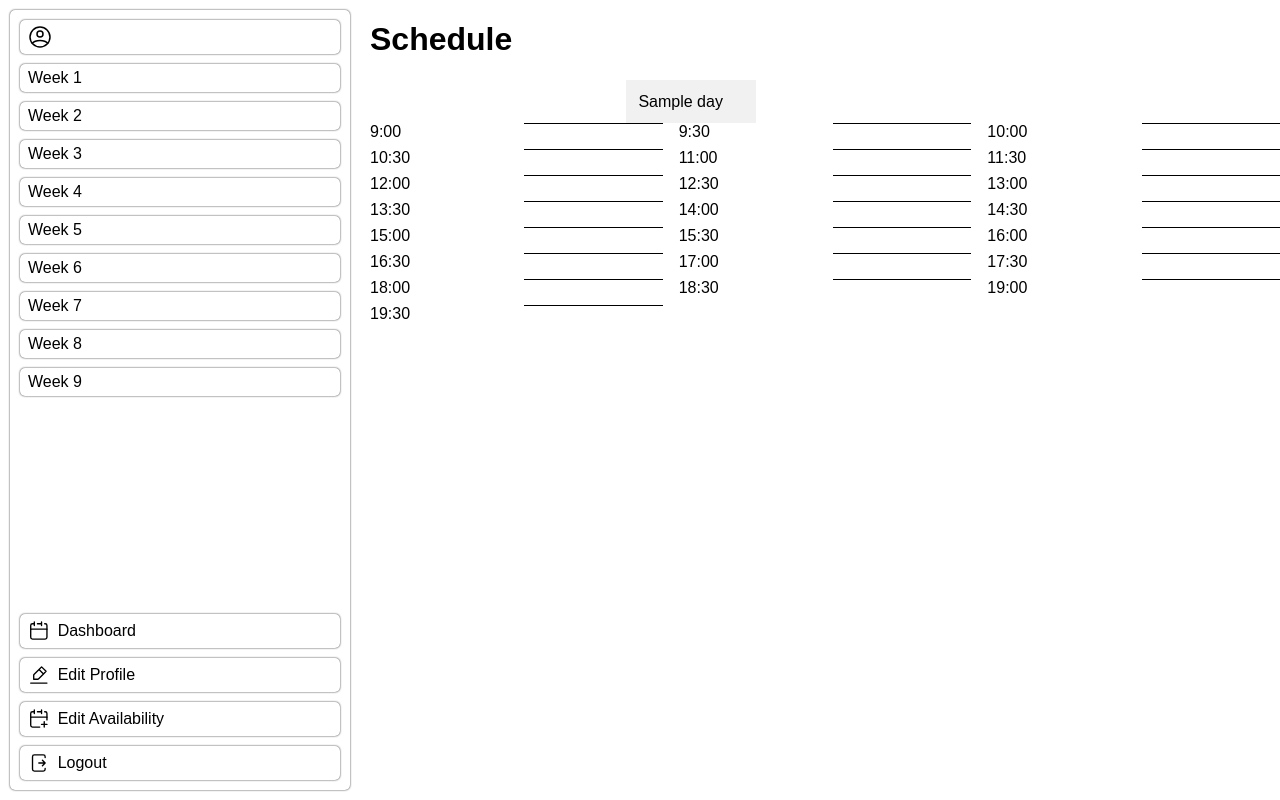
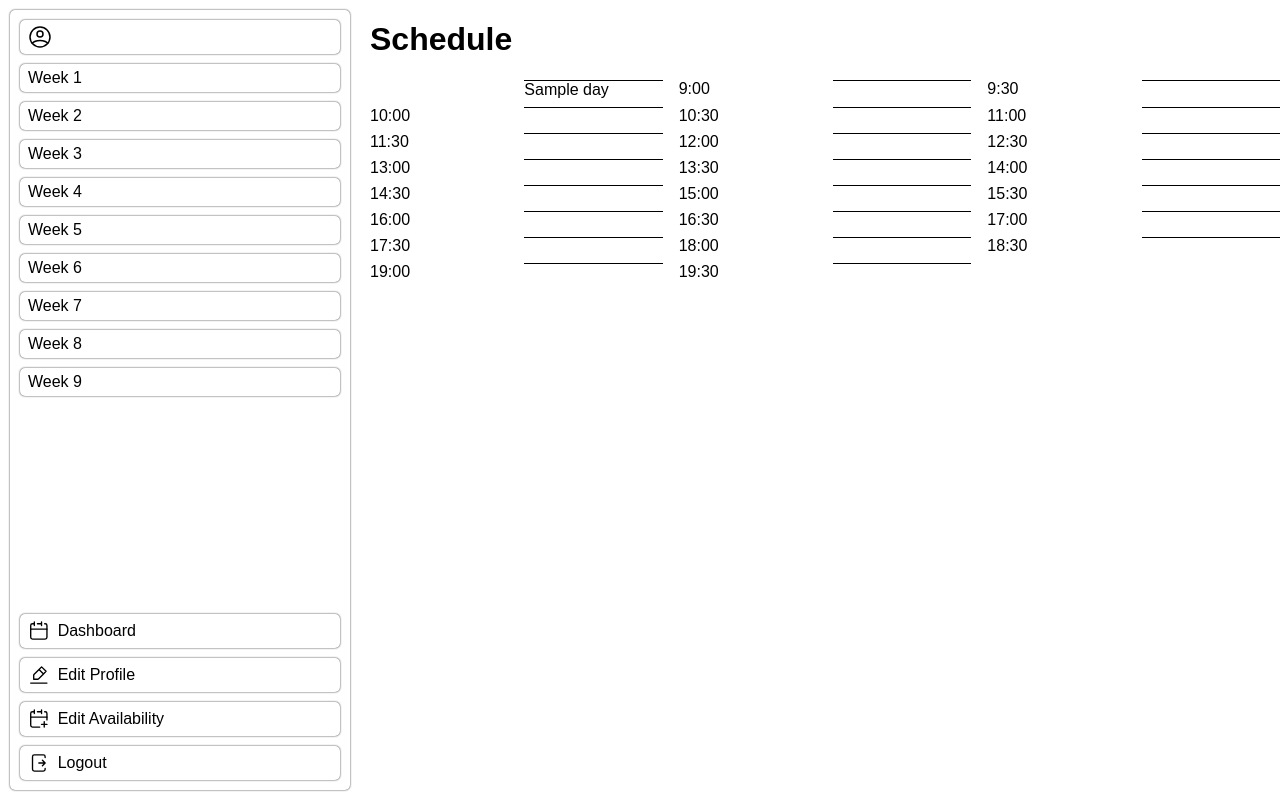
Before and after one commit to khalidbelhadj/Scheduling-App, a Flask app: template templates/schedule.html in a window 1280 px wide. Run offline with Flask 3, Linux system fonts and the light colour scheme; the template is opened without the code that fills it: most values are stand-ins (such as "Sample title", 1, 10 or a date in 2020); some libraries are stand-ins or nearby versions.

Commit message:
Aligned days with columns

```diff
--- a/templates/schedule.html
+++ b/templates/schedule.html
@@ -116,14 +116,15 @@
     <div style="grid-area:empty"></div>
     <div class="toprow">
       <div> </div>
-      {% for day in days %}
-      <div class="day"> {{ day }} </div>
-
-      {% endfor %}
 
     </div>
     <div class="content">
+         <div class="time-column"></div>
+{% for day in days %}
 
+      <div class="time-slot"> {{ day }} </div>
+
+      {% endfor %}
 
       {% for i in range(9, 20) %}
       {% for j in range(2)%}
@@ -140,7 +141,7 @@
 
         {% if time in availability[day] %}
         {% set current = get_user(name) %}
-        <div class="name-slot"  >
+        <div class="name-slot">
           <div class="name {{current['team']}}">{{name}}</div>
 
           <div class="colour" style="background-color:{{current['colour']}}">.
```
